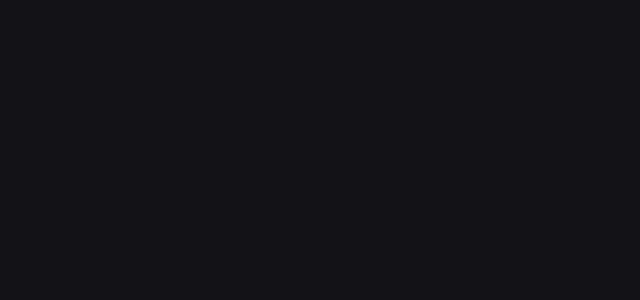
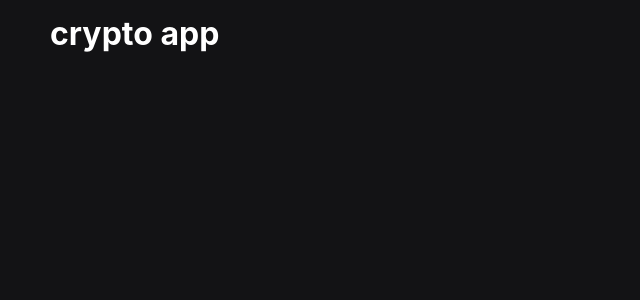
Before and after one commit to amidshojaeinasab/crypto-app, a React (Vite) app: page / in a window 1280 px wide. Shown: the top 300 px of the page, without its empty margins (0-640 px from the left). Built offline with nearby package versions, Linux system fonts and the light colour scheme.

Commit message:
start project

```diff
--- a/src/App.jsx
+++ b/src/App.jsx
@@ -3,7 +3,7 @@
 
   return (
     <>
-
+      <h1>crypto app</h1>
     </>
   )
 }
```
